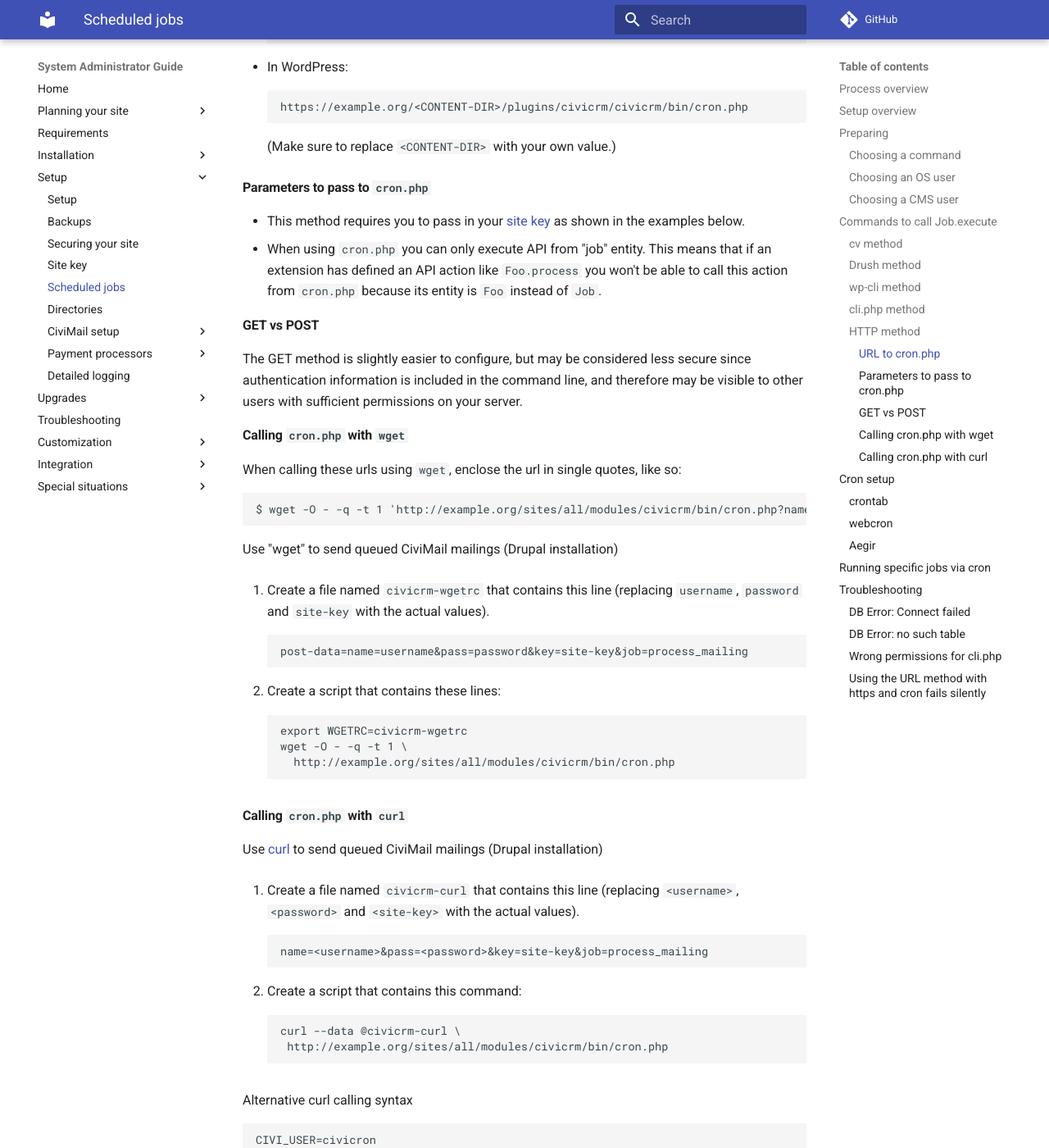
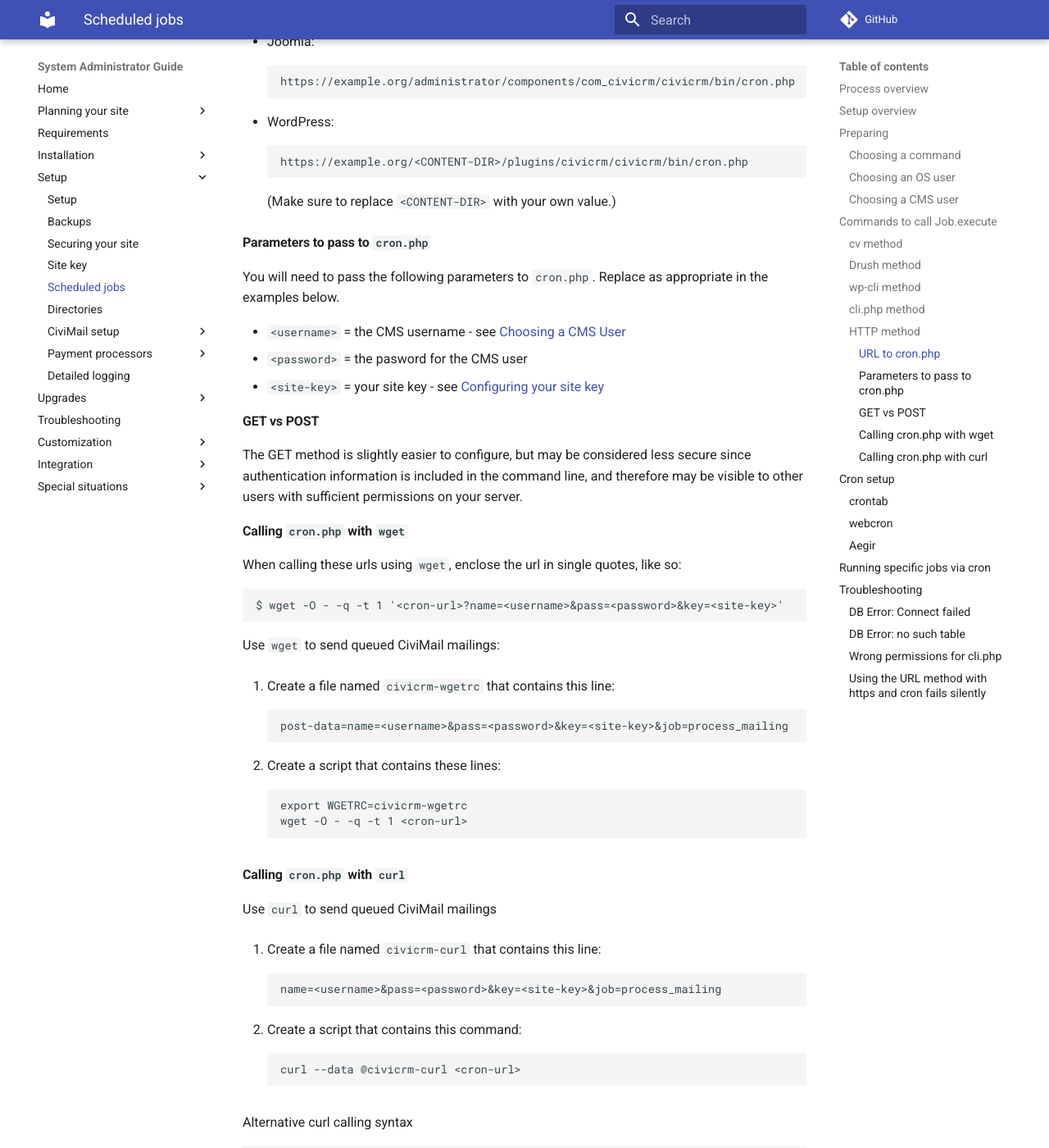
Before and after one commit to civicrm/civicrm-sysadmin-guide, an MkDocs documentation site: the page built from docs/setup/jobs.md, in a window 1280 px wide and 1400 px high, scrolled down 4144 px. Shown: the whole window at 82% size. Built offline with MkDocs 1.6.1 and Material for MkDocs 9.7.7, drawn with Linux system fonts in a browser that asks for light colours; comment, search, counter and statistics services are not loaded; old or Windows-style settings are respelled for this version of MkDocs; some of the changed text lies outside the part shown.

Commit message:
Make some improvements to the text to keep the formatting consistent and make it easier to read

````diff
--- a/docs/setup/jobs.md
+++ b/docs/setup/jobs.md
@@ -129,19 +129,21 @@ You can use either the [REST interface](https://docs.civicrm.org/dev/en/latest/a
 
 #### URL to `cron.php`
 
-* In Drupal:
+The URL you need to call depends on the CMS you are using.  In the examples below, replace `<cron-url>` with one of the following (using `http` or `https` as appropriate).
+
+* Drupal:
 
     ```
     https://example.org/sites/all/modules/civicrm/bin/cron.php
     ```
 
-* In Joomla:
+* Joomla:
 
     ```
     https://example.org/administrator/components/com_civicrm/civicrm/bin/cron.php
     ```
 
-* In WordPress:
+* WordPress:
 
     ```
     https://example.org/<CONTENT-DIR>/plugins/civicrm/civicrm/bin/cron.php
@@ -151,8 +153,11 @@ You can use either the [REST interface](https://docs.civicrm.org/dev/en/latest/a
 
 #### Parameters to pass to `cron.php`
 
-* This method requires you to pass in your [site key](/setup/site-key.md) as shown in the examples below.
-* When using `cron.php` you can only execute API from "job" entity. This means that if an extension has defined an API action like `Foo.process` you won't be able to call this action from `cron.php` because its entity is `Foo` instead of `Job`.
+You will need to pass the following parameters to `cron.php`.  Replace as appropriate in the examples below.
+
+* `<username>` = the CMS username - see [Choosing a CMS User](#choosing-a-cms-user)
+* `<password>` = the pasword for the CMS user
+* `<site-key>` = your site key - see [Configuring your site key](/setup/site-key.md)
 
 #### GET vs POST
 
@@ -162,51 +167,49 @@ The GET method is slightly easier to configure, but may be considered less secur
 
 When calling these urls using `wget`, enclose the url in single quotes, like so:
 
-```
-$ wget -O - -q -t 1 'http://example.org/sites/all/modules/civicrm/bin/cron.php?name=username&pass=password&key=site-key'
+```bash
+$ wget -O - -q -t 1 '<cron-url>?name=<username>&pass=<password>&key=<site-key>'
 ```
 
-Use "wget" to send queued CiviMail mailings (Drupal installation)
+Use `wget` to send queued CiviMail mailings:
 
-1. Create a file named `civicrm-wgetrc` that contains this line (replacing `username`, `password` and `site-key` with the actual values).
+1. Create a file named `civicrm-wgetrc` that contains this line:
 
     ```
-    post-data=name=username&pass=password&key=site-key&job=process_mailing
+    post-data=name=<username>&pass=<password>&key=<site-key>&job=process_mailing
     ```
 
 1. Create a script that contains these lines:
 
-    ```
+    ```bash
     export WGETRC=civicrm-wgetrc
-    wget -O - -q -t 1 \
-      http://example.org/sites/all/modules/civicrm/bin/cron.php
+    wget -O - -q -t 1 <cron-url>
     ```
 
 #### Calling `cron.php` with `curl`
 
-Use [curl](http://curl.haxx.se/) to send queued CiviMail mailings (Drupal installation)
+Use `curl` to send queued CiviMail mailings
 
-1. Create a file named `civicrm-curl` that contains this line (replacing `<username>`, `<password>` and `<site-key>` with the actual values).
+1. Create a file named `civicrm-curl` that contains this line:
 
     ```
-    name=<username>&pass=<password>&key=site-key&job=process_mailing
+    name=<username>&pass=<password>&key=<site-key>&job=process_mailing
     ```
 
 1. Create a script that contains this command:
 
-    ```
-    curl --data @civicrm-curl \
-     http://example.org/sites/all/modules/civicrm/bin/cron.php
+    ```bash
+    curl --data @civicrm-curl <cron-url>
     ```
 
 Alternative curl calling syntax
 
-```
-CIVI_USER=civicron
-CIVI_PASS=xxxxxxxx
-SITE_KEY=yyyyyyyyyyyyyyyyyyyyyyyyyyyyyyy
+```bash
+CIVI_USER=<username>
+CIVI_PASS=<password>
+SITE_KEY=<site-key>
 
-CIVI_CRON="http://example.org/sites/all/modules/civicrm/bin/cron.php"
+CIVI_CRON="<cron-url>"
 POST_AUTH="-d name=${CIVI_USER} -d pass=${CIVI_PASS} -d key=${SITE_KEY}"
 POST_JOBS="-d job=process_mailing"
 
@@ -221,14 +224,14 @@ Check the [curl documentation](http://curl.haxx.se/docs/) for information about
 In order for the scheduled jobs configured within the CiviCRM UI to run automatically, you'll need to configure a cron job which executes the `Job.execute` API call.
 
 !!! note
-    The System Status screen `/civicrm/a#/status` will only report "Cron running OK" if your cron job invokes `job.execute`. The System Status page will complain that cron is "not running" if your cron only invokes particular jobs such as `process_mailing` or `fetch_bounces`.
+    The System Status screen `/civicrm/a#/status` will only report "Cron running OK" if your cron job invokes `Job.execute`. The System Status page will complain that cron is "not running" if your cron only invokes particular jobs such as `process_mailing` or `fetch_bounces`.
 
 ### crontab {:#crontab}
 
 1. Make sure you have chosen (and tested) one of the [commands to call `Job.execute`](#commands). In the following examples, we will refer to your command as `<command>`.
 1. Run the following command to edit your crontab:
 
-    ```bash
+    ```
     $ crontab -e
     ```
 
@@ -240,11 +243,11 @@ In order for the scheduled jobs configured within the CiviCRM UI to run automati
 
 ### webcron
 
-Another way to set up your cron job is to use a webcron like [easycron](https://www.easycron.com). This example assumes Drupal as your CMS.
+Another way to set up your cron job is to use a webcron like [easycron](https://www.easycron.com).
 
 1. Sign up an account on [https://www.easycron.com](https://www.easycron.com).
 
-1. In the URL field of the Create Cron Job form, enter:
+1. In the URL field of the Create Cron Job form, enter the [URL for your CMS](#url-to-cronphp). For example for Drupal:
 
     ```
     http://example.org/sites/all/modules/civicrm/bin/cron.php
@@ -253,8 +256,9 @@ Another way to set up your cron job is to use a webcron like [easycron](https://
 1. In the POST field, enter:
 
     ```
-    name=username&pass=password&key=site-key&job=process_mailing
+    name=<username>&pass=<password>&key=<site-key>&job=process_mailing
     ```
+    (replacing `<username>`, `<password>` and `<site-key>` with the actual values)
 
 ### Aegir
 
@@ -315,6 +320,6 @@ If your server has an older version of `wget` installed and you are trying to co
 
 The solution is to upgrade `wget` to a version with the proper https support. A workaround is to use the flag `--no-check-certificate` in your `wget` call.
 
+```bash
+wget --no-check-certificate -O - -q -t 1 '<cron-url>?name=<username>&pass=<password>&key=<site-key>'
 ```
-wget --no-check-certificate -O - -q -t 1 'https://example.org/sites/all/modules/civicrm/bin/cron.php?name=username&pass=password&key=site-key'
-```
````
Also changed, not shown: other parts of docs/setup/jobs.md (+1 -0 lines).
